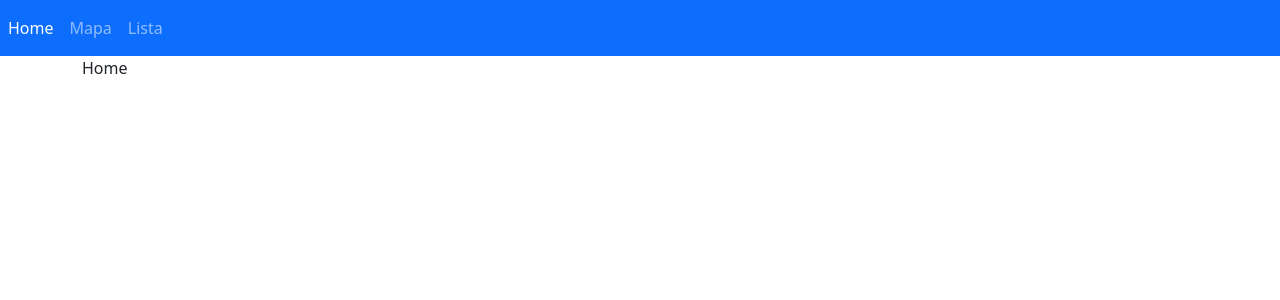
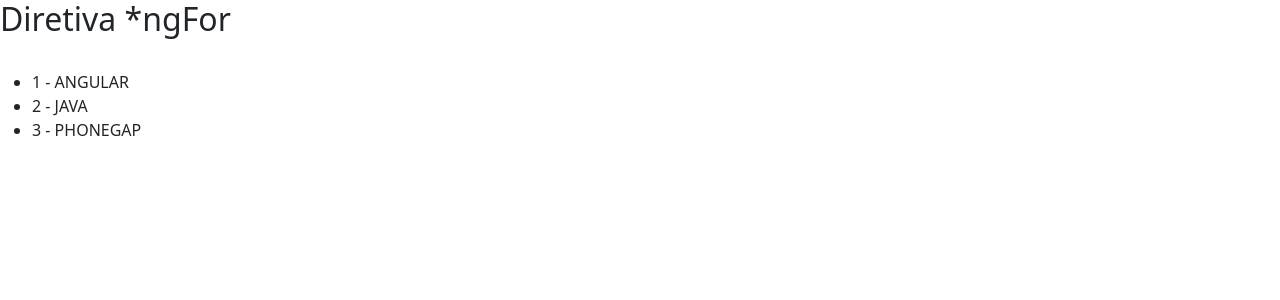
Before and after one commit to renatodev95/angular-training, an Angular app in the folder diretivas/: page / in a window 1280 px wide. Shown: the top 300 px of the page. Built offline with nearby package versions, Linux system fonts and the light colour scheme.

Commit message:
#27 Diretivas: ngFor

```diff
--- a/diretivas/src/app/app.component.html
+++ b/diretivas/src/app/app.component.html
@@ -1,2 +1,3 @@
 <!-- <app-diretiva-ngif></app-diretiva-ngif> -->
-<app-diretiva-ngswitch></app-diretiva-ngswitch>
+<!-- <app-diretiva-ngswitch></app-diretiva-ngswitch> -->
+<app-diretiva-ngfor></app-diretiva-ngfor>
--- a/diretivas/src/app/app.module.ts
+++ b/diretivas/src/app/app.module.ts
@@ -5,12 +5,14 @@
 import { AppComponent } from './app.component';
 import { DiretivaNgifComponent } from './diretiva-ngif/diretiva-ngif.component';
 import { DiretivaNgswitchComponent } from './diretiva-ngswitch/diretiva-ngswitch.component';
+import { DiretivaNgforComponent } from './diretiva-ngfor/diretiva-ngfor.component';
 
 @NgModule({
   declarations: [
     AppComponent,
     DiretivaNgifComponent,
-    DiretivaNgswitchComponent
+    DiretivaNgswitchComponent,
+    DiretivaNgforComponent
   ],
   imports: [
     BrowserModule,
--- /dev/null
+++ b/diretivas/src/app/diretiva-ngfor/diretiva-ngfor.component.html
@@ -0,0 +1,6 @@
+<h2>Diretiva *ngFor</h2>
+<br>
+<ul>
+    <li *ngFor="let curso of cursos, let i = index">
+        {{ i + 1 }} - {{ curso | uppercase }}</li>
+</ul>
--- /dev/null
+++ b/diretivas/src/app/diretiva-ngfor/diretiva-ngfor.component.ts
@@ -0,0 +1,16 @@
+import { Component, OnInit } from '@angular/core';
+
+@Component({
+  selector: 'app-diretiva-ngfor',
+  templateUrl: './diretiva-ngfor.component.html',
+  styleUrls: ['./diretiva-ngfor.component.css']
+})
+export class DiretivaNgforComponent implements OnInit {
+
+  cursos: string[] = ['Angular', 'Java', 'PhoneGap'];
+
+  constructor() { }
+
+  ngOnInit(): void {
+  }
+}
```
Also changed, not shown: diretivas/src/app/diretiva-ngfor/diretiva-ngfor.component.css (added).
